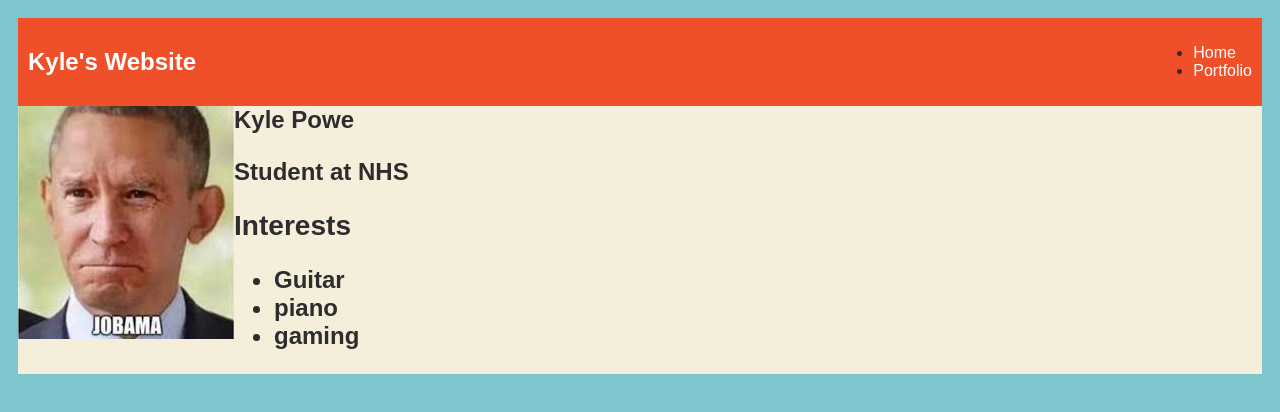
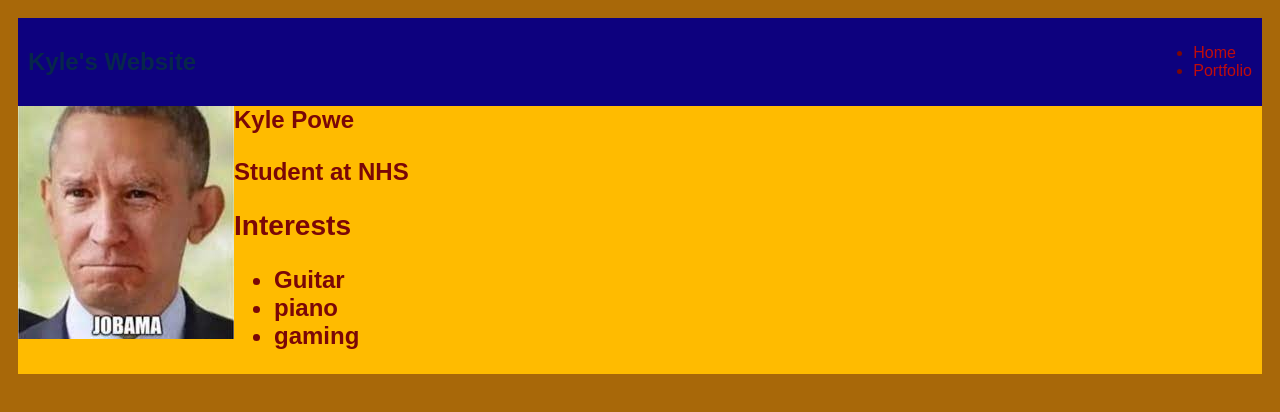
Before and after one commit to kylepowe/kylepowe.github.io, a plain HTML site: page index.html in a window 1280 px wide. Drawn offline with Linux system fonts and the light colour scheme.

Commit message:
Change css

```diff
--- a/index.html
+++ b/index.html
@@ -4,8 +4,8 @@
         <title> My First Website</title>
         <style>
             body {
-                background: rgb(125, 198, 205);
-                color: rgb(45, 45, 45);
+                background: rgb(168, 104, 9);
+                color: rgb(122, 7, 7);
                 padding: 10px;
                 font-family: arial;
             }
@@ -16,7 +16,7 @@
 
             /* navigation menu */
             nav {
-                background: rgb(239, 80, 41);
+                background: rgb(13, 1, 126);
                margin: 0 auto;
                 display: flex;
                 padding: 10px;
@@ -24,7 +24,7 @@
             h1 {
                 display: flex;
                 align-items: center;
-                color: white;
+                color: rgb(7, 38, 75);
                 flex: 1;
                 margin: 0;
             }
@@ -37,12 +37,12 @@
             }
             a {
                 text-decoration: none;
-                color: #fff;
+                color: rgb(192, 11, 11);
             }
 
             /* main container area beneath menu */
             main {
-                background: rgb(245, 238, 219);
+                background: rgb(255, 187, 0);
                 display: flex;
             }
             .sidebar {
@@ -57,7 +57,7 @@
                 padding: 15px;
             }
             #interests {
-                border: 4px silver ridge;
+                border: 4px rgb(0, 0, 0) ridge;
                 padding: 8px;
             }
             h2, h3 {
```
